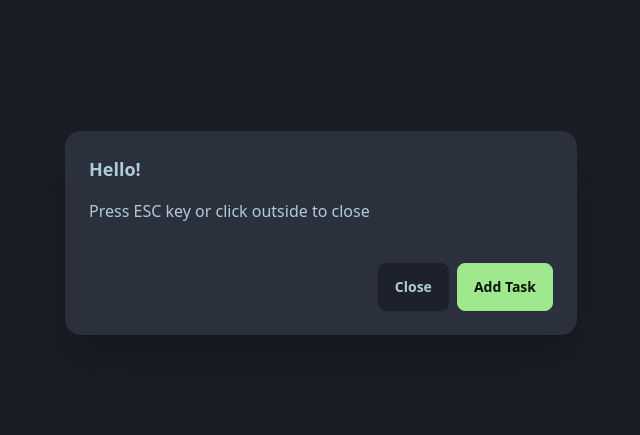
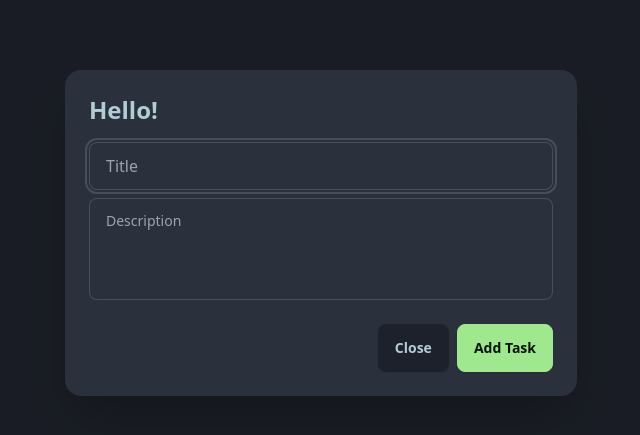
Before and after one commit to EnkhsaikhanCh/pinecone-fullstack-todo, a Next.js app in the folder todo-ui/: page / in a window 1280 px wide. Both pictures are taken after a click on the button "Add Task". Shown: the part 167-602 px from the top of the page, without its empty margins (319-959 px from the left). Built offline with nearby package versions, Linux system fonts and the light colour scheme; no server answers.

Commit message:
New components - Add Task

```diff
--- /dev/null
+++ b/todo-ui/components/AddTask.jsx
@@ -0,0 +1,40 @@
+export function AddTask() {
+  return (
+    <div>
+      <button
+        className="btn btn-neutral"
+        onClick={() => document.getElementById("my_modal_2").showModal()}
+      >
+        Add Task
+      </button>
+      <dialog id="my_modal_2" className="modal">
+        <div className="modal-box">
+          <h3 className="mb-4 text-2xl font-bold">Hello!</h3>
+          <form action="" className="flex w-full flex-col gap-2">
+            <input
+              type="text"
+              placeholder="Title"
+              className="input input-bordered"
+            />
+            <textarea
+              rows={3}
+              placeholder="Description"
+              className="textarea textarea-bordered resize-none"
+            ></textarea>
+          </form>
+
+          <div className="modal-action">
+            <form method="dialog" className="flex gap-2">
+              {/* if there is a button in form, it will close the modal */}
+              <button className="btn btn-neutral">Close</button>
+              <button className="btn btn-primary">Add Task</button>
+            </form>
+          </div>
+        </div>
+        <form method="dialog" className="modal-backdrop">
+          <button>close</button>
+        </form>
+      </dialog>
+    </div>
+  );
+}
--- a/todo-ui/components/Card.jsx
+++ b/todo-ui/components/Card.jsx
@@ -1,5 +1,6 @@
 import { data } from "autoprefixer";
 import { useEffect, useState } from "react";
+import { AddTask } from "./AddTask";
 
 export function Card() {
   const [articles, setArticles] = useState([]);
@@ -13,30 +14,7 @@ export function Card() {
   return (
     <div className="container mx-auto my-4 flex justify-center">
       <div className="flex flex-col gap-4">
-        <div>
-          <button
-            className="btn btn-neutral"
-            onClick={() => document.getElementById("my_modal_2").showModal()}
-          >
-            Add Task
-          </button>
-          <dialog id="my_modal_2" className="modal">
-            <div className="modal-box">
-              <h3 className="text-lg font-bold">Hello!</h3>
-              <p className="py-4">Press ESC key or click outside to close</p>
-              <div className="modal-action">
-                <form method="dialog" className="flex gap-2">
-                  {/* if there is a button in form, it will close the modal */}
-                  <button className="btn btn-neutral">Close</button>
-                  <button className="btn btn-primary">Add Task</button>
-                </form>
-              </div>
-            </div>
-            <form method="dialog" className="modal-backdrop">
-              <button>close</button>
-            </form>
-          </dialog>
-        </div>
+        <AddTask />
         {articles.map((article) => (
           <div
             key={article.id}
```
